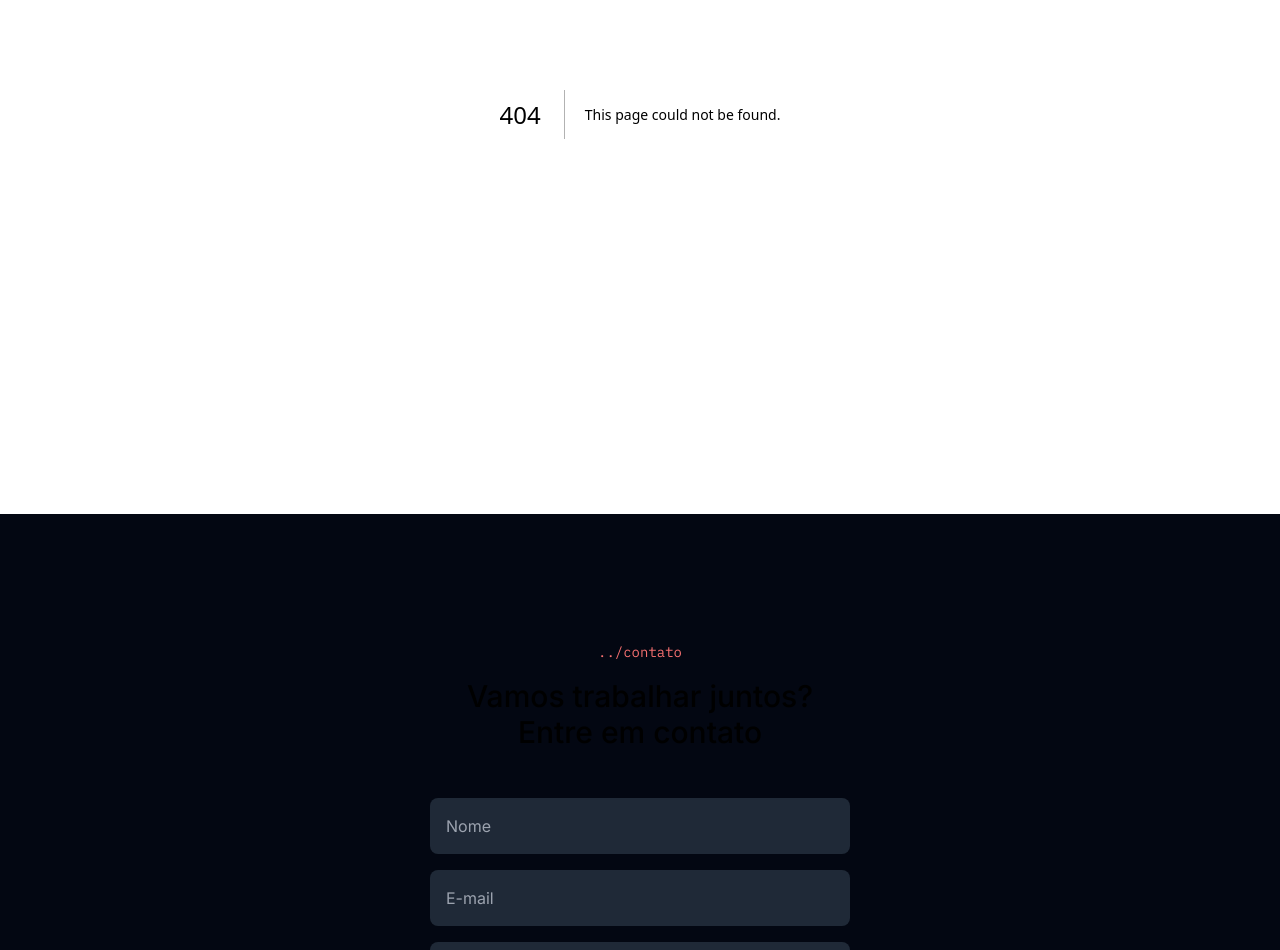
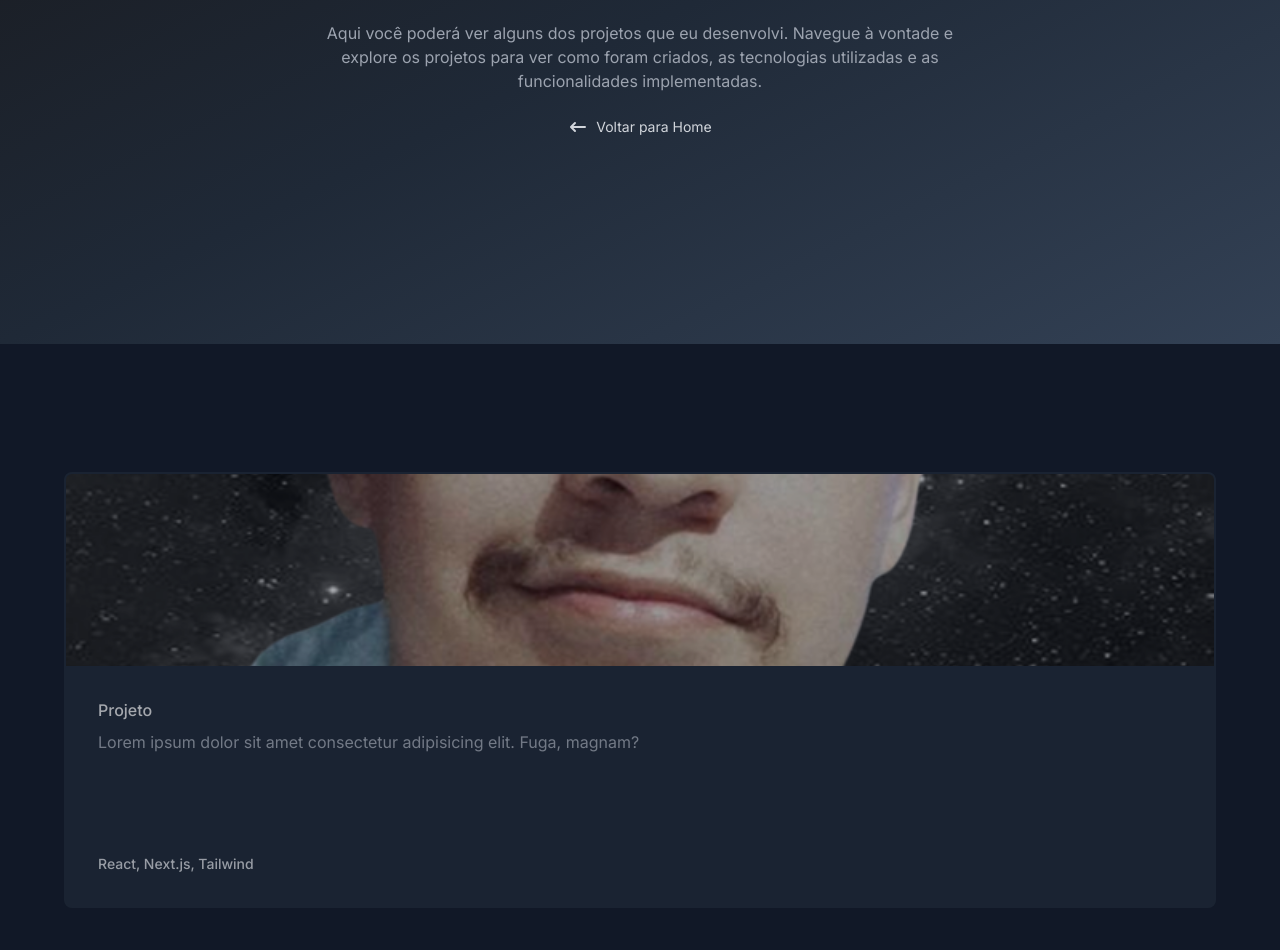
Before and after one commit to zmatezz/Portfolio, a Next.js app: page /projects in a window 1280 px wide. Before the commit this address had no page. Shown: the part 286-1236 px from the top of the page. Built offline with nearby package versions, Linux system fonts and the light colour scheme.

Commit message:
feat: project page

```diff
--- a/app/components/header/index.tsx
+++ b/app/components/header/index.tsx
@@ -11,7 +11,7 @@ const NAV_ITENS = [
     },
     {
         label: "Projetos",
-        href: '/projetos'
+        href: '/projects'
     }
 ]
 
--- /dev/null
+++ b/app/components/pages/projects/page-introduction/index.tsx
@@ -0,0 +1,18 @@
+import { Link } from "@/app/components/link"
+import { SectionTitle } from "@/app/components/section-title"
+import { HiArrowNarrowLeft } from "react-icons/hi"
+
+export const PageIntroduction = () => {
+    return (
+    <section className="w-full h-[450px] lg:h-[630px] bg-gradient-to-tl from-slate-700 via-gray-800 to-zinc-900 flex flex-col items-center justify-center px-2">
+        <SectionTitle subtitle="projetos" title="Meus projetos" className="text-center items-center [&>h3]:text-4xl" />
+        <div className="flex flex-col items-center">
+            <p className="text-gray-400 text-center max-w-[640px] my-6 text-sm sm:text-base">Aqui você poderá ver alguns dos projetos que eu desenvolvi. Navegue à vontade e explore os projetos para ver como foram criados, as tecnologias utilizadas e as funcionalidades implementadas.</p>
+            <Link href="/">
+                <HiArrowNarrowLeft size={20} />
+                Voltar para Home
+            </Link>
+        </div>
+    </section>
+    )
+}
--- /dev/null
+++ b/app/components/pages/projects/projects-list/index.tsx
@@ -0,0 +1,12 @@
+import Link from "next/link"
+import { ProjectCard } from "./project-card"
+
+export const ProjectsList = () => {
+    return (
+        <section className="container py-32 grid grid-cols-1 sm:grid-cols-[repeat(auto-fit,minmax(350px,1fr))] gap-x-4 gap-y-6">
+            <Link href={"/projects/1"}>
+                <ProjectCard />
+            </Link>
+        </section>
+    )
+}
--- /dev/null
+++ b/app/components/pages/projects/projects-list/project-card/index.tsx
@@ -0,0 +1,17 @@
+import Image from "next/image"
+
+export const ProjectCard = () => {
+    return (
+        <div className="rounded-lg h-[436px] flex flex-col bg-gray-800 overflow-hidden border-2 border-gray-800 hover:border-red-500 opacity-70 hover:opacity-100 transition-all duration-300 ease-in-out group">
+            <div className="w-full h-48 overflow-hidden">
+                <Image width={380} height={200} src={"/images/profile-pic.png"} unoptimized alt="Thumbnail do Projeto" className="w-full h-full object-cover group-hover:scale-110 transition-all duration-300 ease-in-out"/>
+            </div>
+
+            <div className="flex-1 flex flex-col p-8">
+                <strong className="font-medium text-gray-50/90 group-hover:text-red-500 transition-all duration-300 ease-in-out">Projeto</strong>
+                <p className="mt-2 text-gray-400 line-clamp-4">Lorem ipsum dolor sit amet consectetur adipisicing elit. Fuga, magnam?</p>
+                <span className="text-gray-300 text-sm font-medium block mt-auto truncate">React, Next.js, Tailwind</span>
+            </div>
+        </div>
+    )
+}
--- /dev/null
+++ b/app/projects/page.tsx
@@ -0,0 +1,11 @@
+import { PageIntroduction } from "../components/pages/projects/page-introduction";
+import { ProjectsList } from "../components/pages/projects/projects-list";
+
+export default function Projects() {
+    return (
+        <>
+            <PageIntroduction />
+            <ProjectsList />
+        </>
+    )
+}
```
